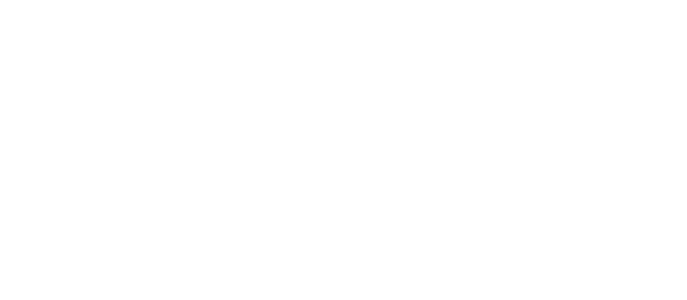
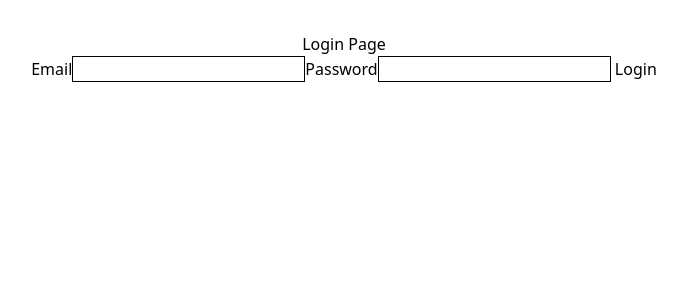
Before and after one commit to ru-wel/internstreet-cloudcom, a React (Vite) app in the folder frontend/: page /login in a window 1280 px wide. Before the commit this address had no page. Shown: the top 300 px of the page, without its empty margins (296-983 px from the left). Built offline with nearby package versions, Linux system fonts and the light colour scheme.

Commit message:
added login form on frontend

```diff
--- a/frontend/src/App.jsx
+++ b/frontend/src/App.jsx
@@ -1,8 +1,9 @@
 import { BrowserRouter as Router, Route, Routes } from 'react-router-dom';
+import './App.css';
 import Home from './pages/userPages/Home';
-import './App.css';
 import JobListing from './pages/userPages/JobListing';
 import Jobs from './pages/adminPages/Jobs';
+import Login from './pages/userPages/Login';
 
 function App() {
 
@@ -12,6 +13,7 @@ function App() {
         <Route path="/" element={<Home />} />
         <Route path="/job-listing" element={<JobListing/>} />
         <Route path="/jobs" element={<Jobs/>} />
+        <Route path="/login" element={<Login/>} />
       </Routes>
     </Router>
   )
--- a/frontend/src/pages/userPages/Login.jsx
+++ b/frontend/src/pages/userPages/Login.jsx
@@ -1,8 +1,44 @@
-import React from 'react'
+import React from 'react';
+import { useState } from 'react';
 
 function Login() {
+  const [email, setEmail] = useState('');
+  const [password, setPassword] = useState('');
+  const [error, setError] = useState('');
+
+  const handleSubmit = async (event) => {
+    event.preventDefault();
+    setError('');
+
+    try {
+      console.log(email, password);
+    } catch (error) {
+
+    }
+  }
+
+  const handleEmailChange = (event) => {
+    setEmail(event.target.value);
+  }
+
+  const handlePasswordChange = (event) => {
+    setPassword(event.target.value);
+  }
+
   return (
-    <div>Login</div>
+    <div>
+      <h1>Login Page</h1>
+      <form onSubmit={handleSubmit}>
+        <label htmlFor="email">Email
+          <input type="email" name="email" value={email} onChange={handleEmailChange} style={{border: '1px solid #000'}}/>
+        </label>
+        <label htmlFor="password">Password
+          <input type="password" name="password" value={password} onChange={handlePasswordChange} style={{border: '1px solid #000'}}/>
+        </label>
+        {error && <p>{error}</p>} {/* LILITAW LANG PAG MAY ERROR | STYLE NIYO NALANG ACCORDINGLY */}
+        <button type="submit">Login</button>
+      </form>
+    </div>
   )
 }
 
```
Also changed, not shown: 1 other file (tests, documents, lock files or other folders).
